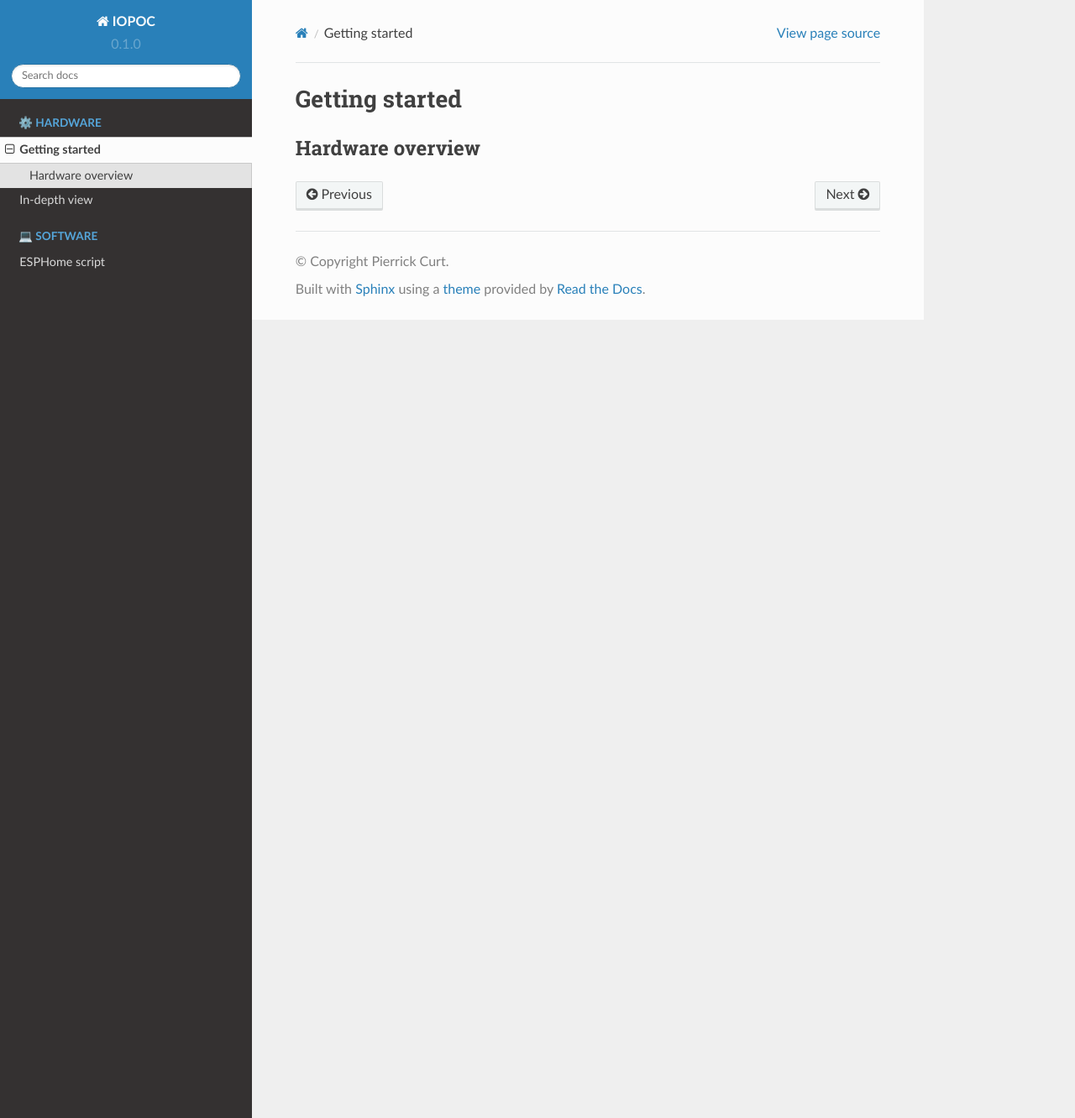
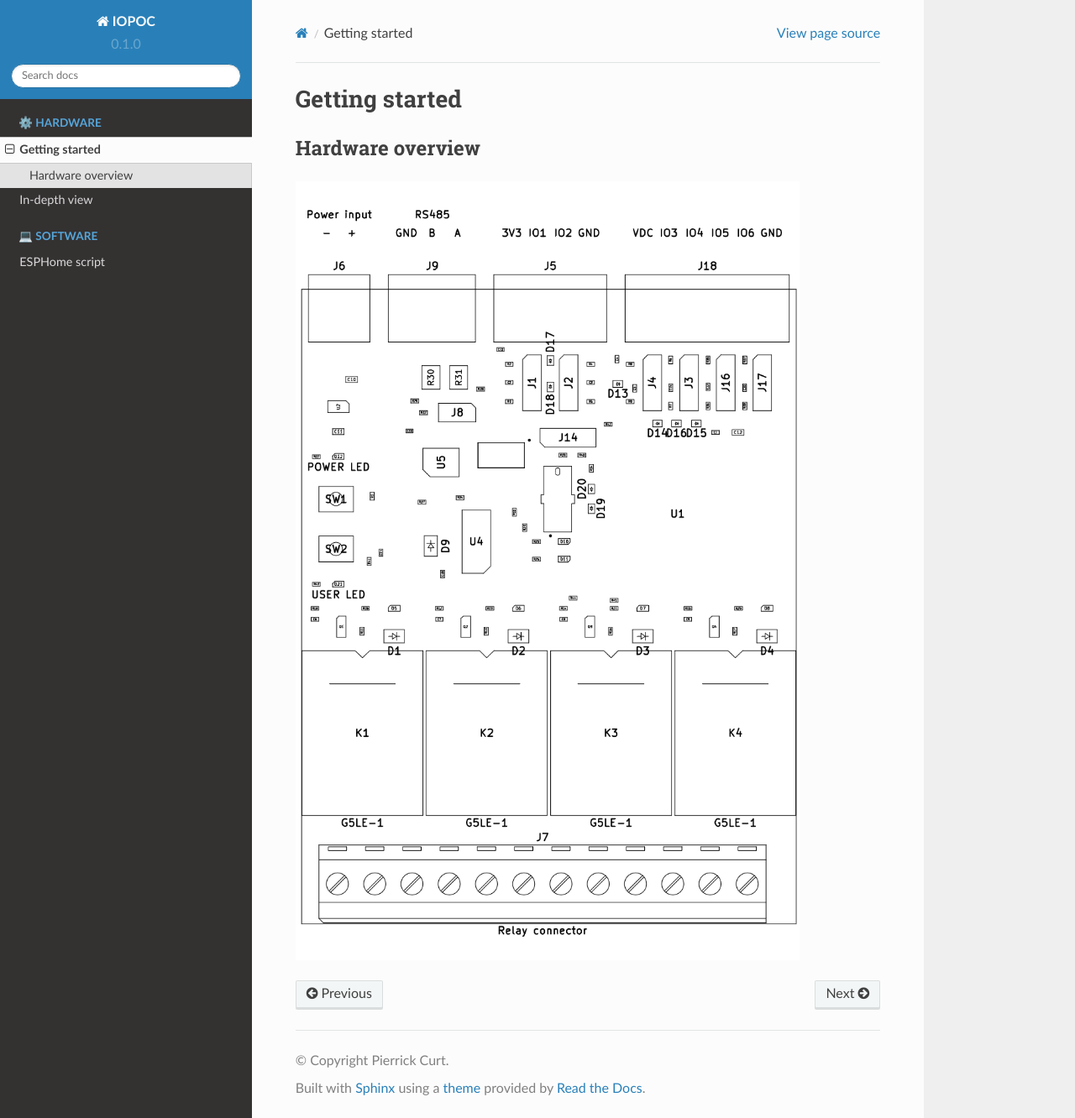
Before and after one commit to pcurt/iopoc-docs, a Sphinx documentation site: the page built from docs/source/hw-getting-started.rst, in a window 1280 px wide and 1332 px high. Shown: the whole window at 84% size. Built offline with Sphinx 7.4.7 and the Read the Docs theme 2.0.0, drawn with Linux system fonts in a browser that asks for light colours.

Commit message:
Add overview image

```diff
--- a/docs/source/hw-getting-started.rst
+++ b/docs/source/hw-getting-started.rst
@@ -3,3 +3,6 @@ Getting started
 
 Hardware overview
 -----------------------------
+
+.. image:: ./images/iopoc_board1_overview.png
+   :width: 600
```
Also changed, not shown: docs/source/images/iopoc_board1_overview.png (added).
